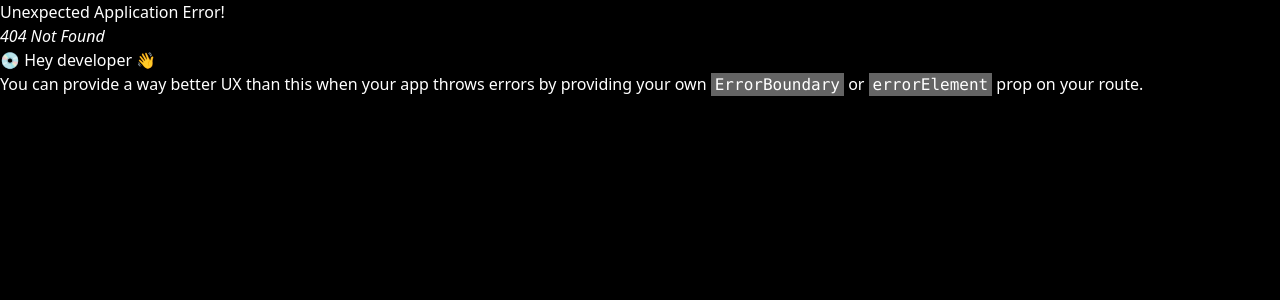
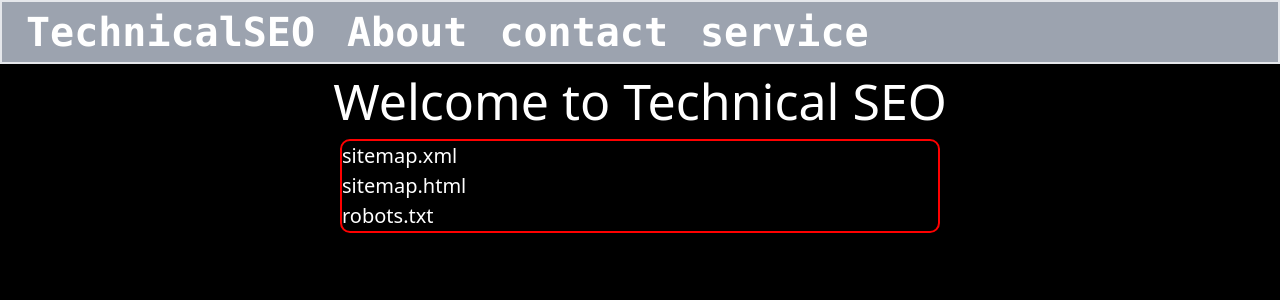
Before and after one commit to webdev-ashishk/technical-seo, a React (Vite) app: page /home in a window 1280 px wide. Before the commit this address had no page. Shown: the top 300 px of the page. Built offline with nearby package versions, Linux system fonts and the light colour scheme.

Commit message:
modified routing in react

```diff
--- a/src/App.jsx
+++ b/src/App.jsx
@@ -5,33 +5,7 @@ function App() {
   return (
     <main className="h-screen">
       <Header />
-      <div className="main">
-        <h1
-          style={{
-            textAlign: "center",
-            fontSize: "50px",
-            fontStyle: "bold",
-          }}
-        >
-          Welcome to Technical SEO
-        </h1>
-        <ol
-          style={{
-            fontSize: "20px",
-            border: "2px solid red",
-            width: "600px",
-            margin: "auto",
-            borderRadius: "10px",
-          }}
-        >
-          <li>sitemap.xml</li>
-          <li>sitemap.html</li>
-          <li>robots.txt</li>
-        </ol>
-      </div>
-      <div>
-        <Outlet />
-      </div>
+      <Outlet />
     </main>
   );
 }
--- a/src/components/Header.jsx
+++ b/src/components/Header.jsx
@@ -3,10 +3,10 @@ import { Link } from "react-router-dom";
 export default function Header() {
   return (
     <div>
-      <nav className="border-2 flex">
+      <nav className="border-2 bg-gray-400 pl-6">
         <ul className="flex gap-8 font-mono text-[40px] font-bold flex-end">
           <li>
-            <Link to="/">home</Link>
+            <Link to="/home">TechnicalSEO</Link>
           </li>
           <li>
             <Link to="/about">About</Link>
--- /dev/null
+++ b/src/components/Home.jsx
@@ -0,0 +1,32 @@
+const Home = () => {
+  return (
+    <div>
+      <div className="main">
+        <h1
+          style={{
+            textAlign: "center",
+            fontSize: "50px",
+            fontStyle: "bold",
+          }}
+        >
+          Welcome to Technical SEO
+        </h1>
+        <ol
+          style={{
+            fontSize: "20px",
+            border: "2px solid red",
+            width: "600px",
+            margin: "auto",
+            borderRadius: "10px",
+          }}
+        >
+          <li>sitemap.xml</li>
+          <li>sitemap.html</li>
+          <li>robots.txt</li>
+        </ol>
+      </div>
+    </div>
+  );
+};
+
+export default Home;
--- a/src/main.jsx
+++ b/src/main.jsx
@@ -4,6 +4,7 @@ import { RouterProvider, createBrowserRouter } from "react-router-dom";
 import App from "./App.jsx";
 import About from "./components/About.jsx";
 import Contact from "./components/Contact.jsx";
+import Home from "./components/Home.jsx";
 import Service from "./components/Service.jsx";
 import "./index.css";
 const router = createBrowserRouter([
@@ -12,6 +13,10 @@ const router = createBrowserRouter([
     element: <App />,
 
     children: [
+      {
+        path: "/home",
+        element: <Home />,
+      },
       {
         path: "/about",
         element: <About />,
```
Also changed, not shown: src/components/header.css (added).
